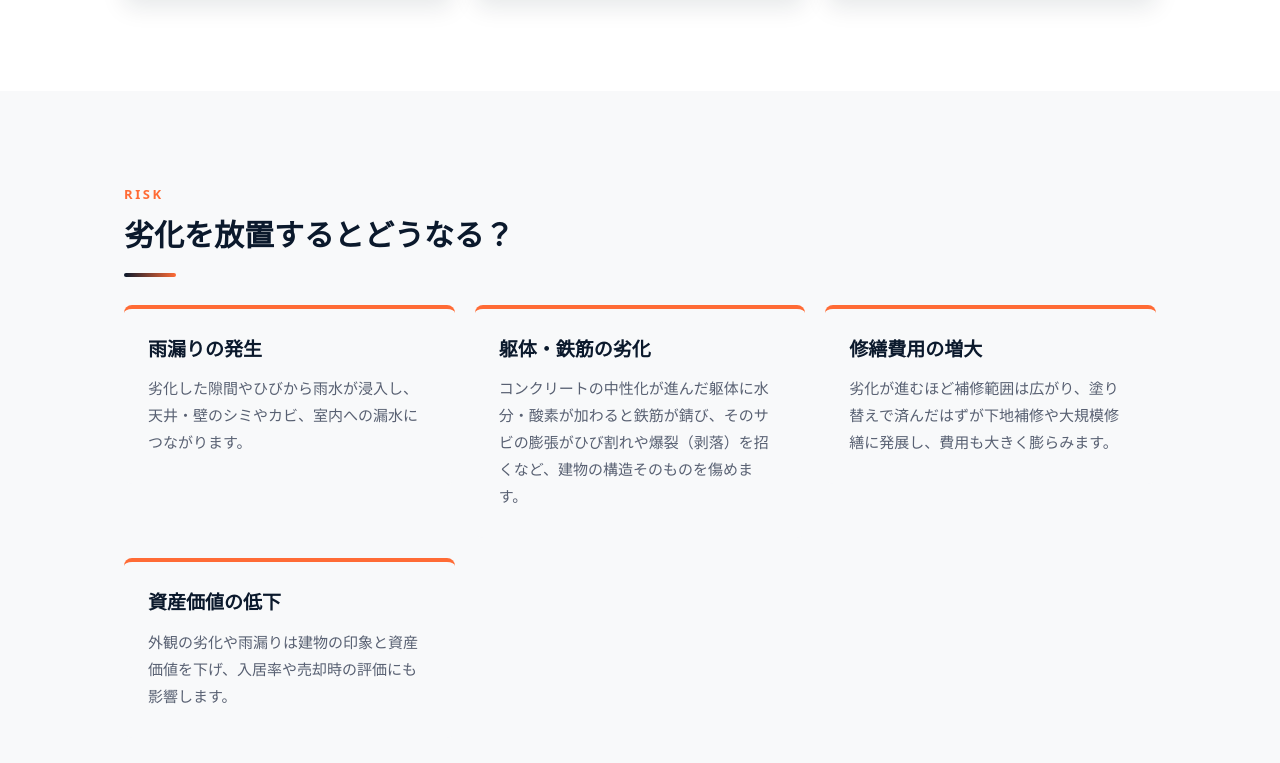
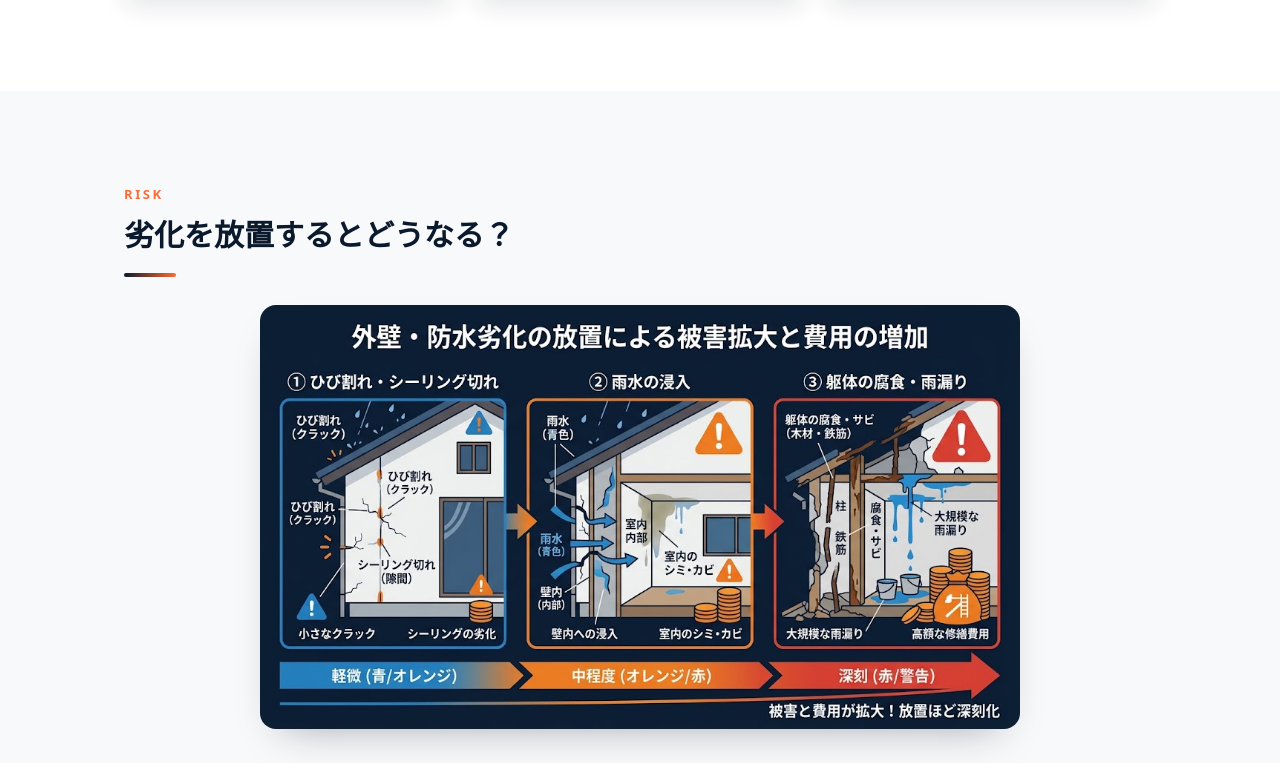
Before and after one commit to yorimotolien-lab/yori, a React (Vite) app: page /maintenance in a window 1280 px wide. Shown: the part 2028-2791 px from the top of the page. Built offline with nearby package versions, Linux system fonts and the light colour scheme.

Commit message:
メンテナンスページに「劣化を放置するとどうなる？」リスク図解を追加 (#105)

```diff
--- a/src/pages/Maintenance.jsx
+++ b/src/pages/Maintenance.jsx
@@ -83,6 +83,14 @@
         <div className="section-inner">
           <p className="section-eyebrow">RISK</p>
           <h2 className="section-title">劣化を放置するとどうなる？</h2>
+          <figure className="maint-figure">
+            <img
+              src={`${import.meta.env.BASE_URL}maintenance-risk.jpg`}
+              alt="劣化を放置すると、ひび割れ→雨水の浸入→躯体の腐食・雨漏りへと進行し、被害と費用が拡大する図解"
+              loading="lazy"
+              decoding="async"
+            />
+          </figure>
           <ul className="audience-grid">
             {MAINTENANCE.risks.map((risk) => (
               <li key={risk.title} className="audience-card">
```
Also changed, not shown: public/maintenance-risk.jpg (added).
